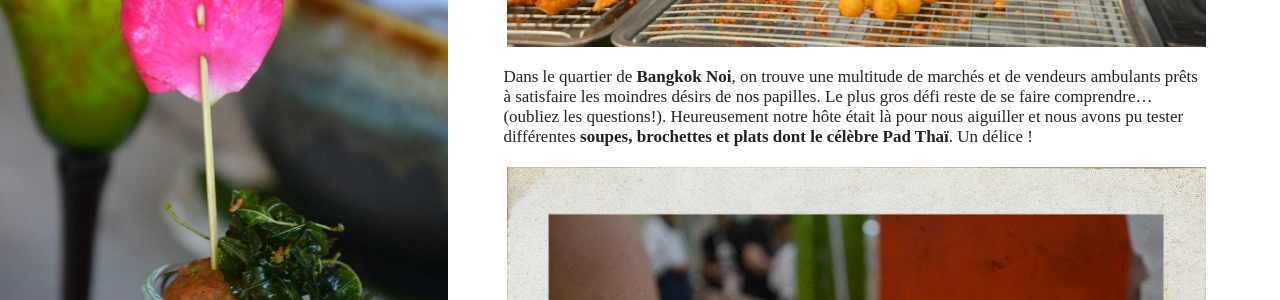
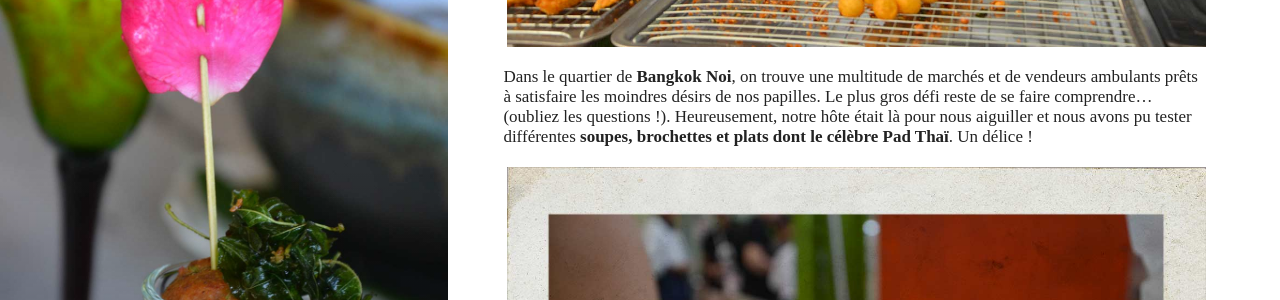
Before and after one commit to FlorentD/cairatuverras.github.io, a Jekyll site: the page built from _posts/2017-04-30-thalande-food.md, in a window 1280 px wide and 900 px high, scrolled down 1341 px. Shown: the part 193-493 px from the top of the window. Built offline with Jekyll 4.4.1, drawn with Linux system fonts in a browser that asks for light colours; comment, search, counter and statistics services are not loaded; some of the changed text lies outside the part shown.

```diff
--- a/_posts/2017-04-30-thalande-food.md
+++ b/_posts/2017-04-30-thalande-food.md
@@ -17,7 +17,7 @@ Gastronomes que nous sommes, nous avions déjà fait la sélection de nos restau
 
 [![railroad]({{ site.images }}/thailande_food/friture.jpg)]({{ site.images }}/thailande_food/friture.jpg)
 
-Dans le quartier de **Bangkok Noi**, on trouve une multitude de marchés et de vendeurs ambulants prêts à satisfaire les moindres désirs de nos papilles. Le plus gros défi reste de se faire comprendre... (oubliez les questions!). Heureusement notre hôte était là pour nous aiguiller et nous avons pu tester différentes **soupes, brochettes et plats dont le célèbre Pad Thaï**. Un délice !
+Dans le quartier de **Bangkok Noi**, on trouve une multitude de marchés et de vendeurs ambulants prêts à satisfaire les moindres désirs de nos papilles. Le plus gros défi reste de se faire comprendre... (oubliez les questions !). Heureusement, notre hôte était là pour nous aiguiller et nous avons pu tester différentes **soupes, brochettes et plats dont le célèbre Pad Thaï**. Un délice !
 
 [![railroad]({{ site.images }}/thailande_food/polafood.jpg)]({{ site.images }}/thailande_food/polafood.jpg)
 
```
Also changed, not shown: other parts of _posts/2017-04-30-thalande-food.md (+3 -3 lines).
